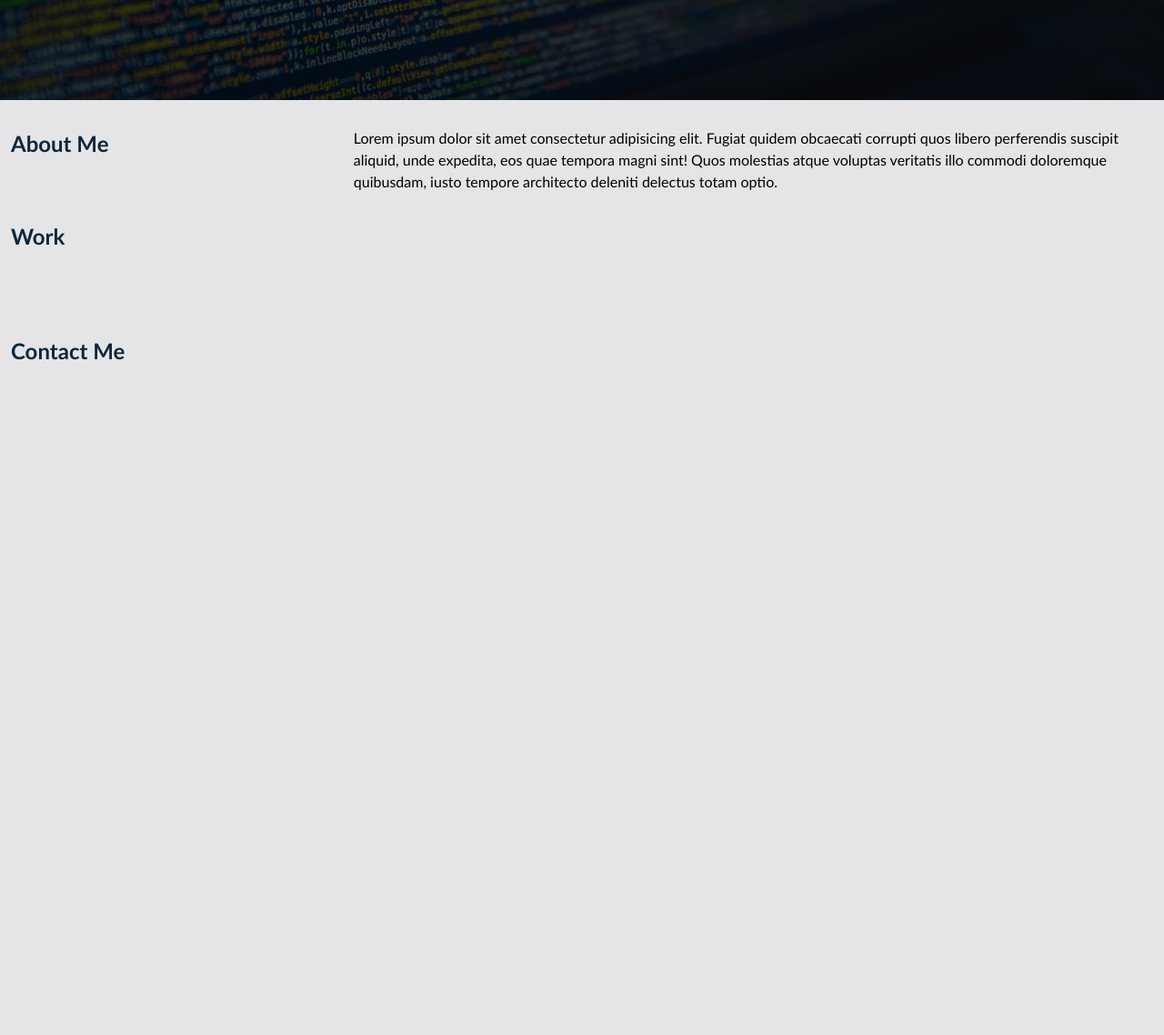
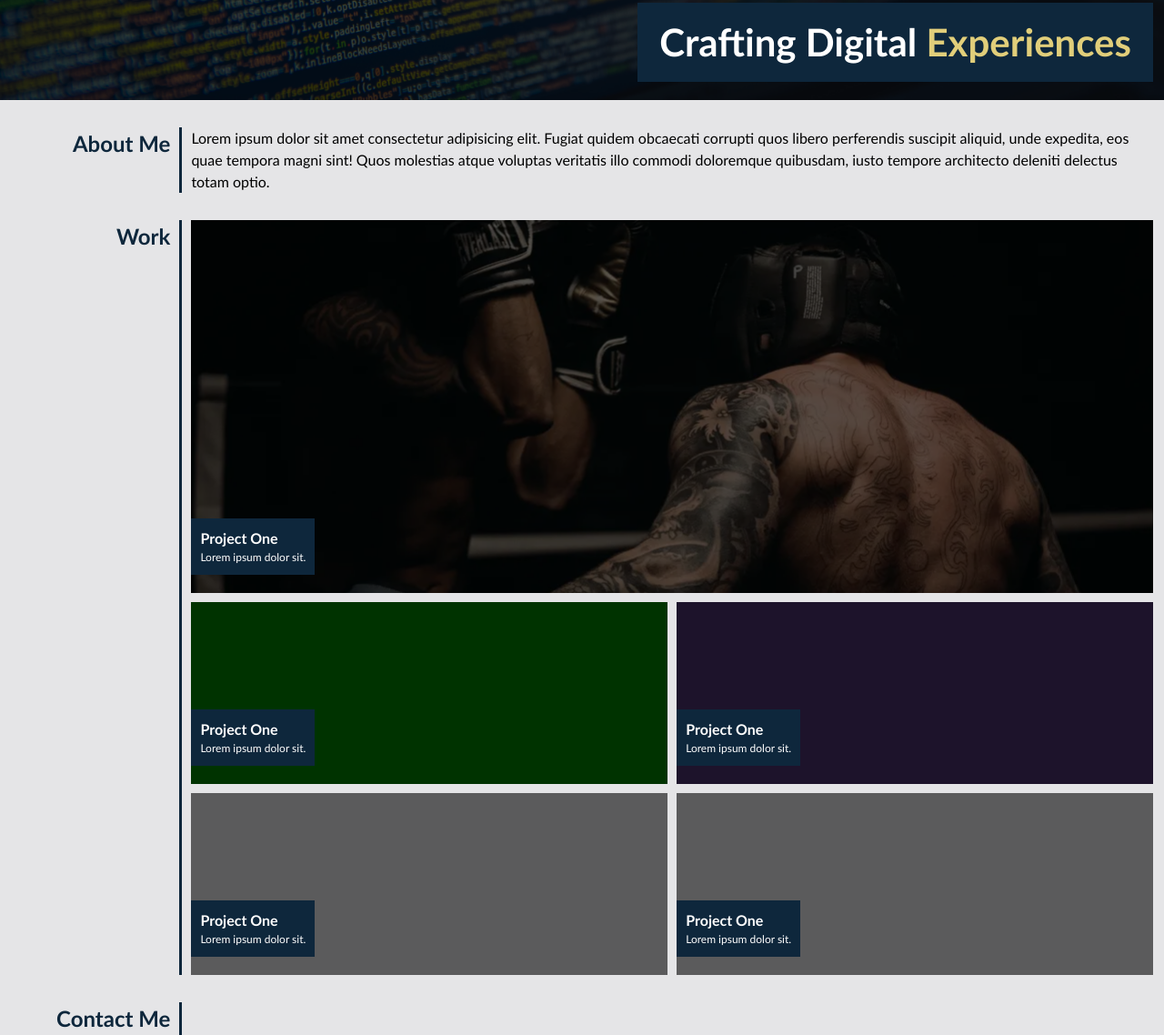
Before and after one commit to Ginjak/gjwebdev, a plain HTML site: page index.html in a window 1280 px wide. Shown: the part 407-1545 px from the top of the page at 91% size. Before the commit the page ends 871 px from the top, so only its background shows below. Drawn offline with Linux system fonts and the light colour scheme.

Commit message:
Updated HTML/CSS

```diff
--- a/css/style.css
+++ b/css/style.css
@@ -103,20 +103,22 @@
 .hero-banner h2 span {
   color: var(--citron);
 }
-.flex-center {
+.subtitle {
   display: flex;
   height: 100%;
   /* flex: 3 0 100%; */
-  justify-content: center;
-  align-items: center;
+  justify-content: flex-end;
+  align-items: flex-end;
+}
+.subtitle h2 {
+  background-color: var(--background-color);
+  padding: 12px 24px;
+  margin-bottom: 20px;
 }
 
 /* Main content */
 .page-section {
-  padding: 30px 12px;
-}
-.page-section:first-child {
-  padding-bottom: 0;
+  padding-top: 30px;
 }
 
 .page-section h2 {
@@ -126,6 +128,79 @@
   font-size: 24px;
   border-bottom: 3px solid var(--background-color);
 }
+
+.projects {
+  display: grid;
+  align-items: end;
+  justify-content: start;
+  grid-template-columns: 1fr;
+  grid-template-rows: repeat(6, 200px);
+  grid-template-areas:
+    "projectOne"
+    "projectOne"
+    "projectTwo"
+    "projectThree"
+    "projectFour" "projectFive";
+  gap: 10px;
+}
+
+.project-one {
+  background-image: url("../images/home_slide_1.webp");
+  grid-area: projectOne;
+  background-position: center center;
+}
+
+.project-two {
+  background-color: green;
+  grid-area: projectTwo;
+}
+
+.project-three {
+  background-color: #4a306d;
+  grid-area: projectThree;
+}
+
+.project-four {
+  grid-area: projectFour;
+}
+
+.project-five {
+  grid-area: projectFive;
+}
+
+.overlay {
+  position: relative;
+}
+.overlay:before {
+  content: "";
+  position: absolute;
+  width: 100%;
+  height: 100%;
+  background-color: #000;
+  opacity: 0.6;
+  transition: opacity var(--transition) ease-in;
+}
+.overlay:hover:before {
+  opacity: 0;
+  transition: opacity var(--transition) ease-in;
+}
+
+.box-align {
+  display: flex;
+  align-items: flex-end;
+  height: 100%;
+}
+
+.text-box {
+  background-color: var(--background-color);
+  display: inline-block;
+  padding: 10px;
+  position: relative;
+  z-index: 1;
+  color: var(--text-color);
+  margin-bottom: 20px;
+}
+
 @media screen and (min-width: 600px) {
   /* Header */
   #header h1 {
@@ -156,11 +231,44 @@
 
   .page-section {
     display: flex;
-    padding: 30px 12px;
   }
 
   .page-section h2 {
-    min-width: 30%;
+    text-align: end;
+    min-width: 20%;
     border-bottom: none;
+    border-right: 3px solid var(--background-color);
+    margin-bottom: 0;
+    padding: 0 10px 0 0;
+  }
+  .page-section p {
+    padding: 0 0 0 10px;
+  }
+  .text-box p {
+    padding: 0;
+    font-size: 12px;
+  }
+
+  .projects {
+    min-width: calc(80% - 10px);
+    grid-template-columns: repeat(2, 1fr);
+    grid-template-rows: repeat(4, 200px);
+    grid-template-areas:
+      "projectOne projectOne"
+      "projectOne projectOne"
+      "projectTwo projectThree"
+      "projectFour projectFive";
+    gap: 10px;
+    margin-left: 10px;
   }
 }
+
+@media screen and (min-width: 1000px) {
+  /* Main content */
+  .page-section h2 {
+    min-width: 15%;
+  }
+  .projects {
+    min-width: calc(85% - 10px);
+  }
+}
--- a/index.html
+++ b/index.html
@@ -27,17 +27,14 @@
 
     <!-- hero banner -->
     <section class="hero-banner">
-      <div class="container flex-center">
-        <h2>
-          Crafting Digital <span>Experiences</span><br />
-          One Line of Code at a Time
-        </h2>
+      <div class="container subtitle">
+        <h2>Crafting Digital <span>Experiences</span></h2>
       </div>
     </section>
 
-    <main class="page-wrapper">
+    <main class="page-wrapper container">
       <!-- about me -->
-      <section class="container page-section" id="about">
+      <section class="page-section" id="about">
         <h2>About Me</h2>
         <p>
           Lorem ipsum dolor sit amet consectetur adipisicing elit. Fugiat quidem
@@ -51,6 +48,42 @@
       <!-- portfolio container -->
       <section class="page-section" id="work">
         <h2>Work</h2>
+        <div class="projects">
+          <a
+            href="https://fightlabel.staging.sourcedev.site/"
+            target="_blank"
+            class="project-one box-align overlay"
+          >
+            <div class="text-box">
+              <h3>Project One</h3>
+              <p>Lorem ipsum dolor sit.</p>
+            </div>
+          </a>
+          <a href="#" class="project-two box-align overlay">
+            <div class="text-box">
+              <h3>Project One</h3>
+              <p>Lorem ipsum dolor sit.</p>
+            </div>
+          </a>
+          <a href="#" class="project-three box-align overlay">
+            <div class="text-box">
+              <h3>Project One</h3>
+              <p>Lorem ipsum dolor sit.</p>
+            </div>
+          </a>
+          <a href="#" class="project-four box-align overlay">
+            <div class="text-box">
+              <h3>Project One</h3>
+              <p>Lorem ipsum dolor sit.</p>
+            </div>
+          </a>
+          <a href="#" class="project-five box-align overlay">
+            <div class="text-box">
+              <h3>Project One</h3>
+              <p>Lorem ipsum dolor sit.</p>
+            </div>
+          </a>
+        </div>
       </section>
 
       <!-- contact -->
```
Also changed, not shown: images/home_slide_1.webp (added).
